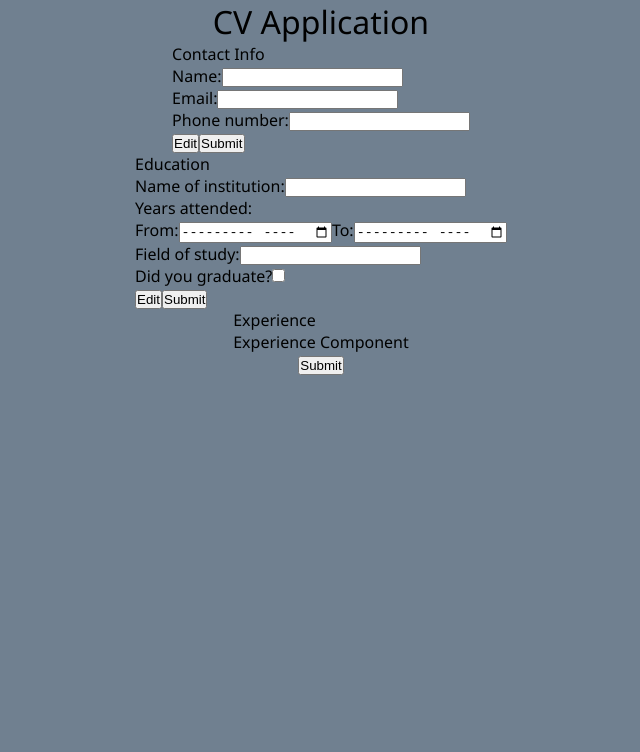
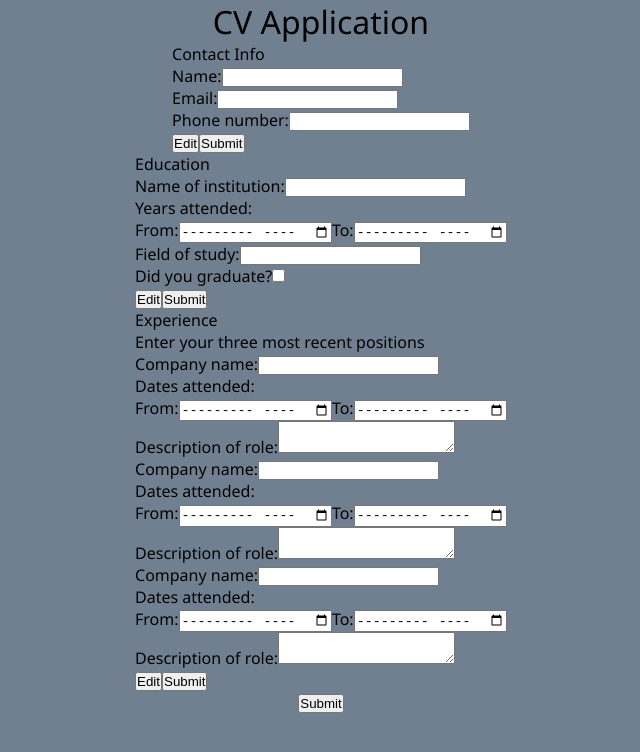
Before and after one commit to derek4987/cv-application, a React (Create React App) app: page / in a window 1280 px wide. Shown: the top 752 px of the page, without its empty margins (319-959 px from the left). Built offline with nearby package versions, Linux system fonts and the light colour scheme.

Commit message:
Initial experience component structure

```diff
--- a/src/App.js
+++ b/src/App.js
@@ -20,8 +20,7 @@ function App() {
           <Education title="Education" />
         </div>
         <div id='ExperienceComponent'>
-          <div className='componentTitle'>Experience</div> {/*add in actual component*/}
-          <Experience title="Experience Component" />
+          <Experience title="Experience" />
         </div>
       </div>
       <div id='submitCV'>
--- a/src/components/Experience.js
+++ b/src/components/Experience.js
@@ -2,10 +2,76 @@
 
 import React, { useState } from 'react';
 import './styles/experience.css';
+import EditButton from './EditButton';
+import SubmitButton from './SubmitButton';
 
 function Experience(props) {
 
-    return <div>{props.title}</div>
+    return (
+    	<>
+    	<div className='componentTitle'>{props.title}</div>
+			<div>Enter your three most recent positions</div>
+
+    	<div>
+				<label>Company name:</label>
+				<input type='text' />
+    	</div>
+			<div>
+				<div>Dates attended:</div>
+				<div>
+					<label>From:</label>
+					<input type='month' />
+					<label>To:</label>
+					<input type='month' />
+				</div>
+    	</div>
+			<div>
+				<label>Description of role:</label>
+				<textarea />
+    	</div>
+
+			<div>
+				<label>Company name:</label>
+				<input type='text' />
+    	</div>
+			<div>
+				<div>Dates attended:</div>
+				<div>
+					<label>From:</label>
+					<input type='month' />
+					<label>To:</label>
+					<input type='month' />
+				</div>
+    	</div>
+			<div>
+				<label>Description of role:</label>
+				<textarea />
+    	</div>
+
+			<div>
+				<label>Company name:</label>
+				<input type='text' />
+    	</div>
+			<div>
+				<div>Dates attended:</div>
+				<div>
+					<label>From:</label>
+					<input type='month' />
+					<label>To:</label>
+					<input type='month' />
+				</div>
+    	</div>
+			<div>
+				<label>Description of role:</label>
+				<textarea />
+    	</div>
+
+			<div>
+				<EditButton title="Edit" />
+				<SubmitButton title="Submit" />
+			</div>
+    	</>
+    );
 }
 
 export default Experience;
```
